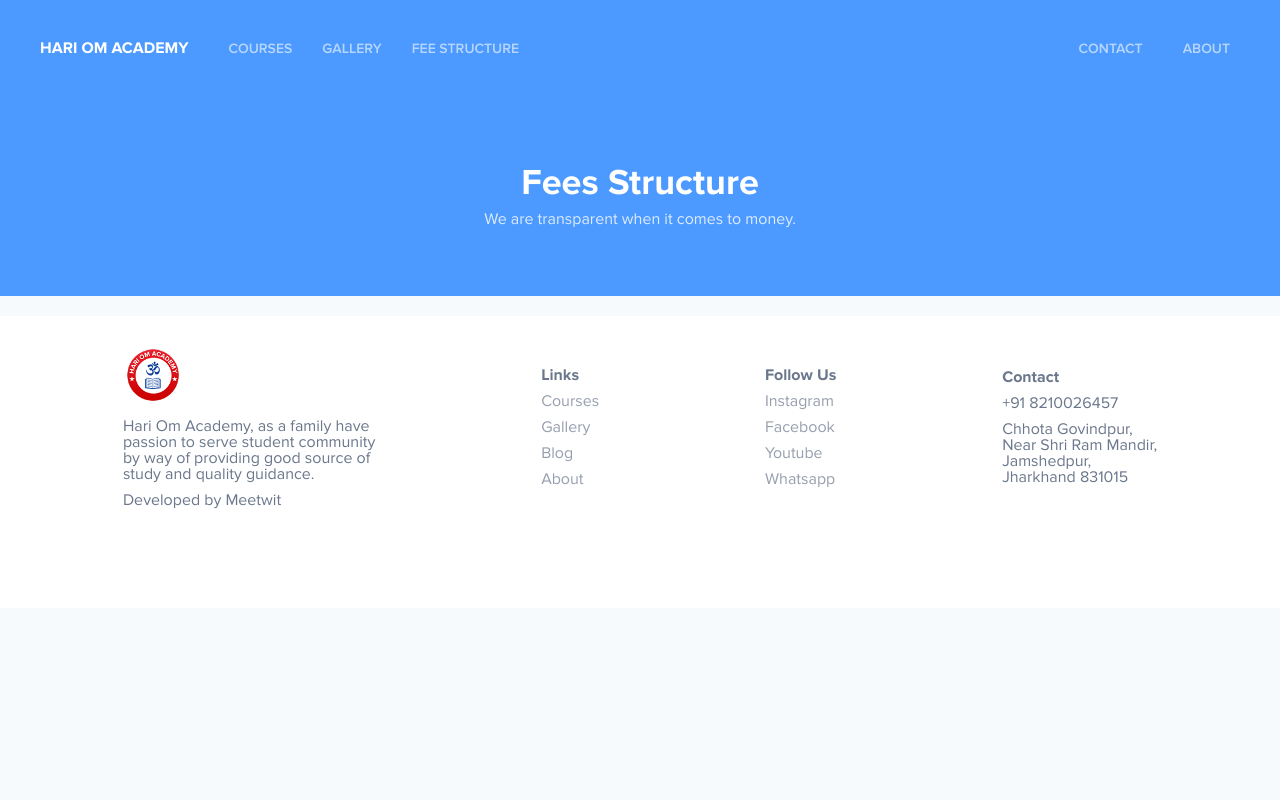
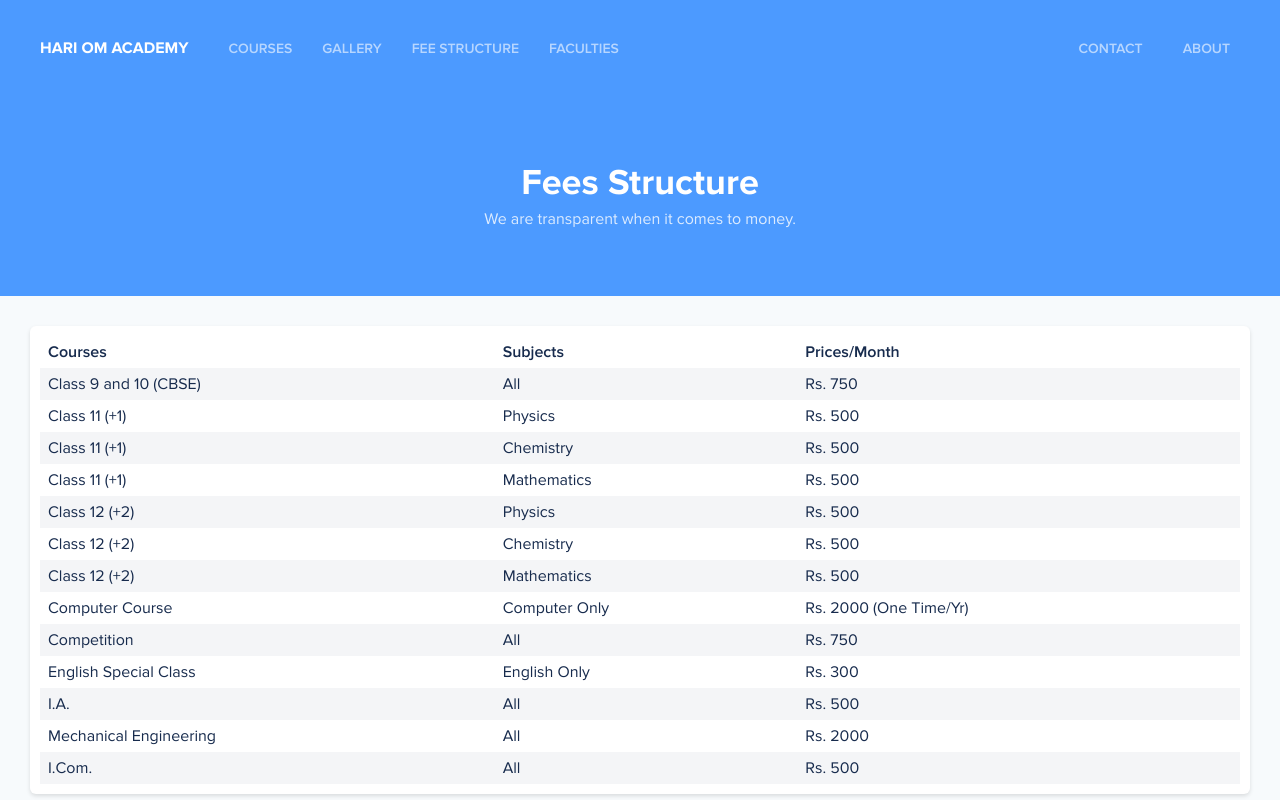
Before and after one commit to iamsahebgiri/hari-om-academy, a Next.js app: page /fees in a window 1280 px wide. Shown: the top 800 px of the page. Built offline with nearby package versions, Linux system fonts and the light colour scheme.

Commit message:
:rocket: Added: Fees and started working on faculty page

```diff
--- a/components/Footer.js
+++ b/components/Footer.js
@@ -19,7 +19,7 @@
               </Link>
             </li>
             <li>
-              <Link href='/contact'>
+              <Link href='/gallery'>
                 <a>Gallery</a>
               </Link>
             </li>
--- a/components/Header.js
+++ b/components/Header.js
@@ -36,7 +36,7 @@
                 <Link href='/' >
                   <a className={router.pathname == '/' ? 'active' : ''}>
                     <span className='iconify' data-icon='ion-home' width='18px'></span>
-                 Home
+                    Home
                 </a>
                 </Link>
               </li>
@@ -63,8 +63,15 @@
                 </Link>
               </li>
               <li>
+                <Link href='/faculties'>
+                  <a className={router.pathname == '/faculties' ? 'active' : ''}>
+                    <span className='iconify' data-icon='ion-card' width='18px'></span>
+                  Faculties</a>
+                </Link>
+              </li>
+              <li>
                 <Link href='/about'>
-                  <a>
+                  <a className={router.pathname == '/about' ? 'active' : ''}>
                     <span className='iconify' data-icon='ion-school' width='18px'></span>
                 About</a>
                 </Link>
@@ -97,6 +104,11 @@
             <li>
               <Link href='/fees'>
                 <a>Fee Structure</a>
+              </Link>
+            </li>
+            <li>
+              <Link href='/faculties'>
+                <a>Faculties</a>
               </Link>
             </li>
           </ul>
@@ -180,13 +192,13 @@
             justify-content: space-between;
             background: #FFF;
             width: 100%;
-            padding: 10px;
+            padding: 15px 10px;
           }
           .mob-title {
             font-family: 'Proxima Nova Bold';
             color: #172B4D;
             text-transform: uppercase;
-            font-size: 18px;
+            font-size: 21px;
           }
           .block {
             display: block;
--- a/components/ReviewItem.js
+++ b/components/ReviewItem.js
@@ -47,6 +47,7 @@
         }
         .text,p {
           color: #6B778C;
+          line-height: 21px;
         }
 
         @media only screen and (max-width: 992px) {
--- a/pages/fees.js
+++ b/pages/fees.js
@@ -6,18 +6,98 @@
 export default function fees() {
   return (
     <div>
-     <Header />
+      <Header />
       <Jumbotron title='Fees Structure' description='We are transparent when it comes to money.' />
       <div className="container">
+        <table>
+          <tbody>
+            <tr>
+              <th>Courses</th>
+              <th>Subjects</th>
+              <th>Prices/Month</th>
+            </tr>
 
+            <tr>
+              <td>Class 9 and 10 (CBSE)</td>
+              <td>All</td>
+              <td>Rs. 750</td>
+            </tr>
+            <tr>
+              <td>Class 11 (+1)</td>
+              <td>Physics</td>
+              <td>Rs. 500</td>
+            </tr>
+            <tr>
+              <td>Class 11 (+1)</td>
+              <td>Chemistry</td>
+              <td>Rs. 500</td>
+            </tr>
+            <tr>
+              <td>Class 11 (+1)</td>
+              <td>Mathematics</td>
+              <td>Rs. 500</td>
+            </tr>
+            <tr>
+              <td>Class 12 (+2)</td>
+              <td>Physics</td>
+              <td>Rs. 500</td>
+            </tr>
+            <tr>
+              <td>Class 12 (+2)</td>
+              <td>Chemistry</td>
+              <td>Rs. 500</td>
+            </tr>
+            <tr>
+              <td>Class 12 (+2)</td>
+              <td>Mathematics</td>
+              <td>Rs. 500</td>
+            </tr>
+            <tr>
+              <td>Computer Course</td>
+              <td>Computer Only</td>
+              <td>Rs. 2000 (One Time/Yr)</td>
+            </tr>
+            <tr>
+              <td>Competition</td>
+              <td>All</td>
+              <td>Rs. 750</td>
+            </tr>
+            <tr>
+              <td>English Special Class</td>
+              <td>English Only</td>
+              <td>Rs. 300</td>
+            </tr>
+            <tr>
+              <td>I.A.</td>
+              <td>All</td>
+              <td>Rs. 500</td>
+            </tr>
+            <tr>
+              <td>Mechanical Engineering</td>
+              <td>All</td>
+              <td>Rs. 2000</td>
+            </tr>
+            <tr>
+              <td>I.Com.</td>
+              <td>All</td>
+              <td>Rs. 500</td>
+            </tr>
+          </tbody>
+        </table>
       </div>
 
       <Footer />
       <style jsx>
         {`
         .container {
-          margin: 0 auto;
+          background: #FFF;
+          max-width: 1200px;
+          margin: 30px auto;
           padding: 10px;
+          overflow-x:auto;
+          color: #172B4D;
+          border-radius:6px;
+          box-shadow: 0 2px 4px rgba(0,0,0,0.12);
         }
         img {
           max-height: 500px;
@@ -26,8 +106,26 @@
         .item {
           height: 500px;
         }
+        table {
+          border-collapse: collapse;
+          width: 100%;
+        }
+        th { font-family:'Proxima NOva Semibold';}
+        tr:hover {background-color: #EBECF0;}
+        th, td {
+          text-align: left;
+          padding: 8px;
+        }
+
+        tr:nth-child(even) {background-color: #F4F5F7;}
         @media only screen and (max-width: 992px) {
+          .container {
+            margin: 10px;
+            border: 1px solid #EFF2F7;
+            box-shadow: none;
+            border-radius: 6px;
 
+          }
         }
         `}
       </style>
```
Also changed, not shown: components/Contact.js (+7 -0 lines), pages/about.js (+57 -0 lines), pages/faculties.js (added, +15 -0 lines), sections/Testimonials.js (+5 -5 lines).
